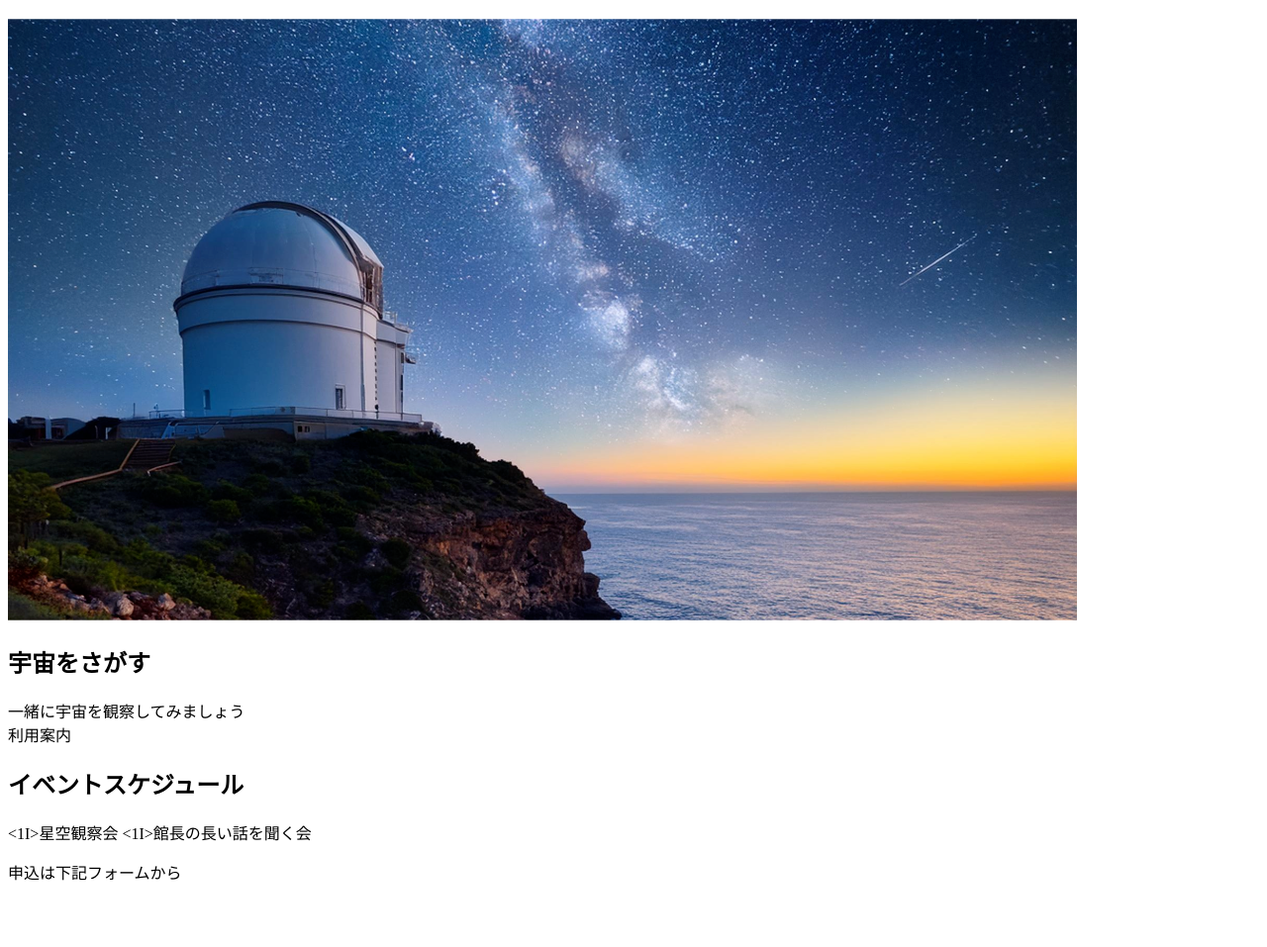
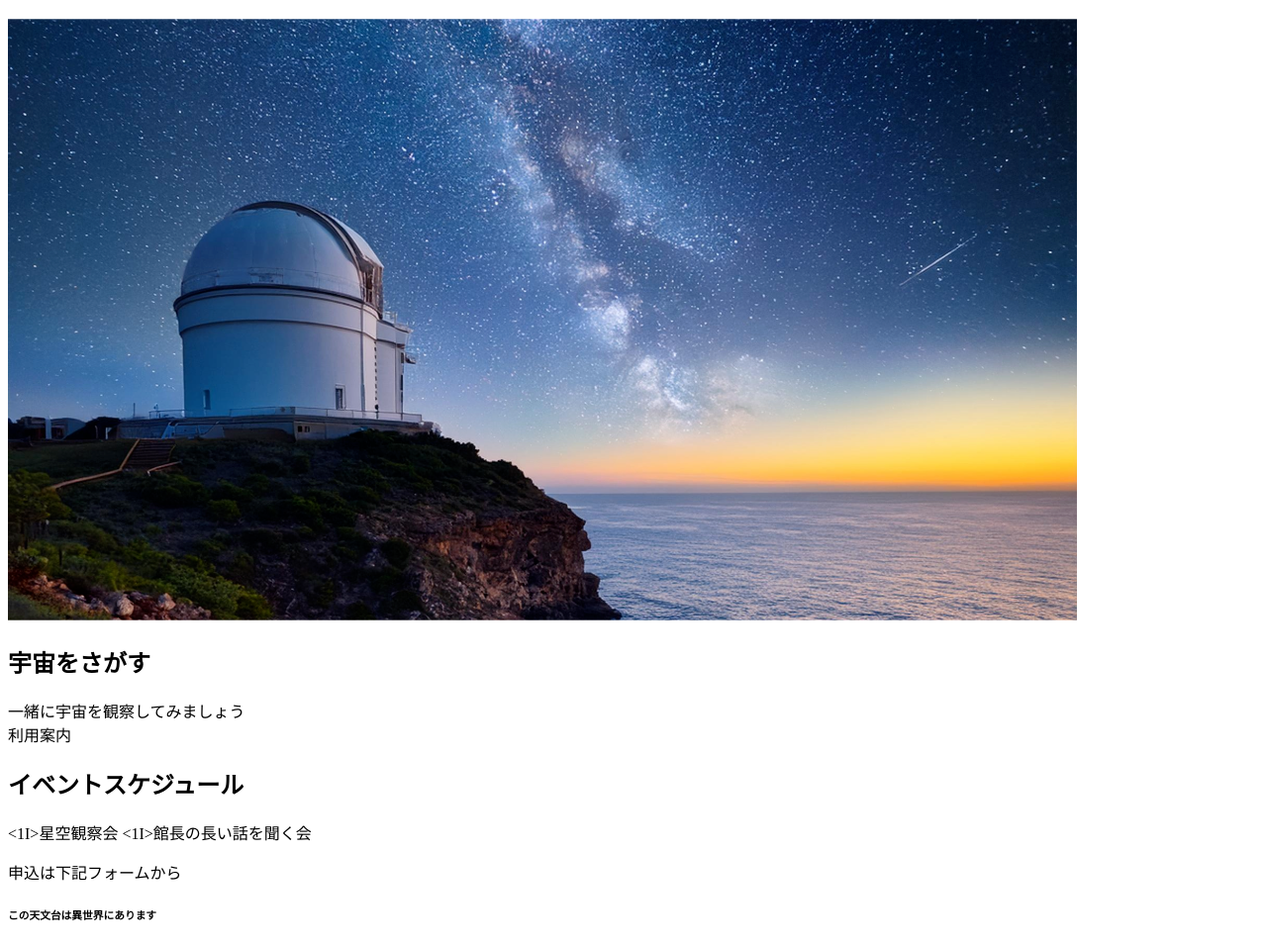
Before and after one commit to ick2322014/prg20241118, a plain HTML site: page index.html in a window 1280 px wide. Shown: the part 70-1027 px from the top of the page at 99% size. Before the commit the page ends 979 px from the top, so only its background shows below. Drawn offline with Linux system fonts and the light colour scheme.

Commit message:
1126_update3

```diff
--- a/index.html
+++ b/index.html
@@ -19,5 +19,6 @@
             <1I>館長の長い話を聞く会</1I>
         </U1>
         <P>申込は下記フォームから</P>
+        <h6>この天文台は異世界にあります</h6>
     </body>
 </hyml>
```
